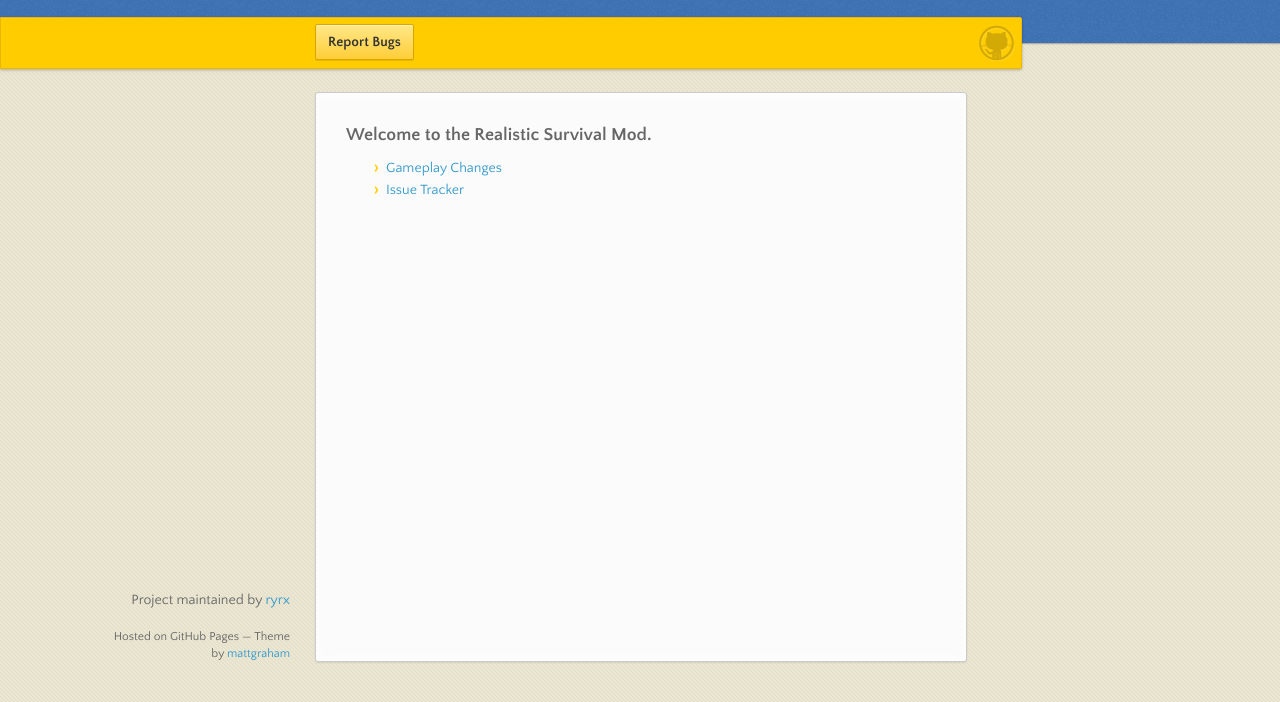
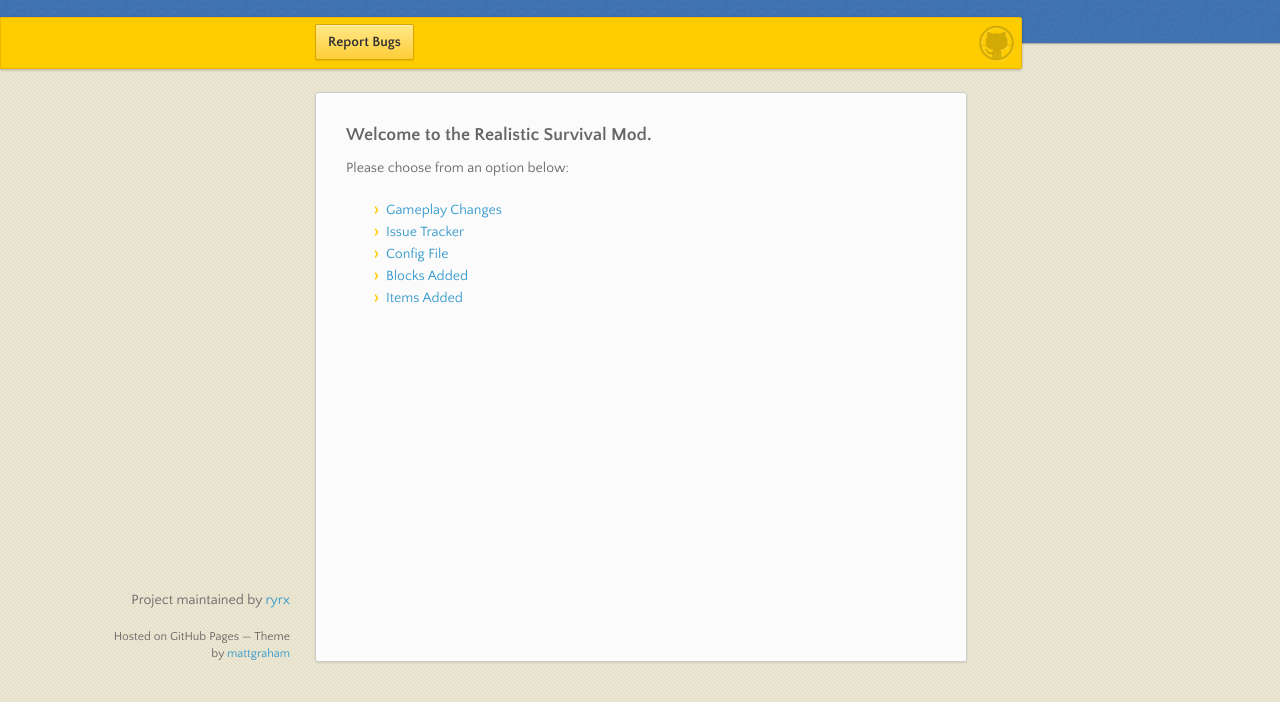
Before and after one commit to ryrx/mc-realistic-survival, a plain HTML site: page index.html in a window 1280 px wide. Shown: the part 98-800 px from the top of the page. Drawn offline with nearby package versions, Linux system fonts and the light colour scheme.

Commit message:
Update index.html

```diff
--- a/index.html
+++ b/index.html
@@ -30,9 +30,13 @@
             <h3>
                 <a id="welcome-to-github-pages" class="anchor" href="#welcome-to-github-pages" aria-hidden="true"><span aria-hidden="true" class="octicon octicon-link"></span></a>Welcome to the Realistic Survival Mod.
             </h3>
+            <p>Please choose from an option below:</p>
             <ul>
                 <li><a href="https://ryrx.github.io/mc-realistic-survival/gameplay">Gameplay Changes</a></li>
                 <li><a href="https://github.com/ryrx/mc-realistic-survival/issues">Issue Tracker</a></li>
+                <li><a href="https://ryrx.github.io/mc-realistic-survival/gameplay">Config File</a></li>
+                <li><a href="https://ryrx.github.io/mc-realistic-survival/blocks">Blocks Added</a></li>
+                <li><a href="https://ryrx.github.io/mc-realistic-survival/items">Items Added</a></li>
            </ul>
         </section>
         <footer>
```
